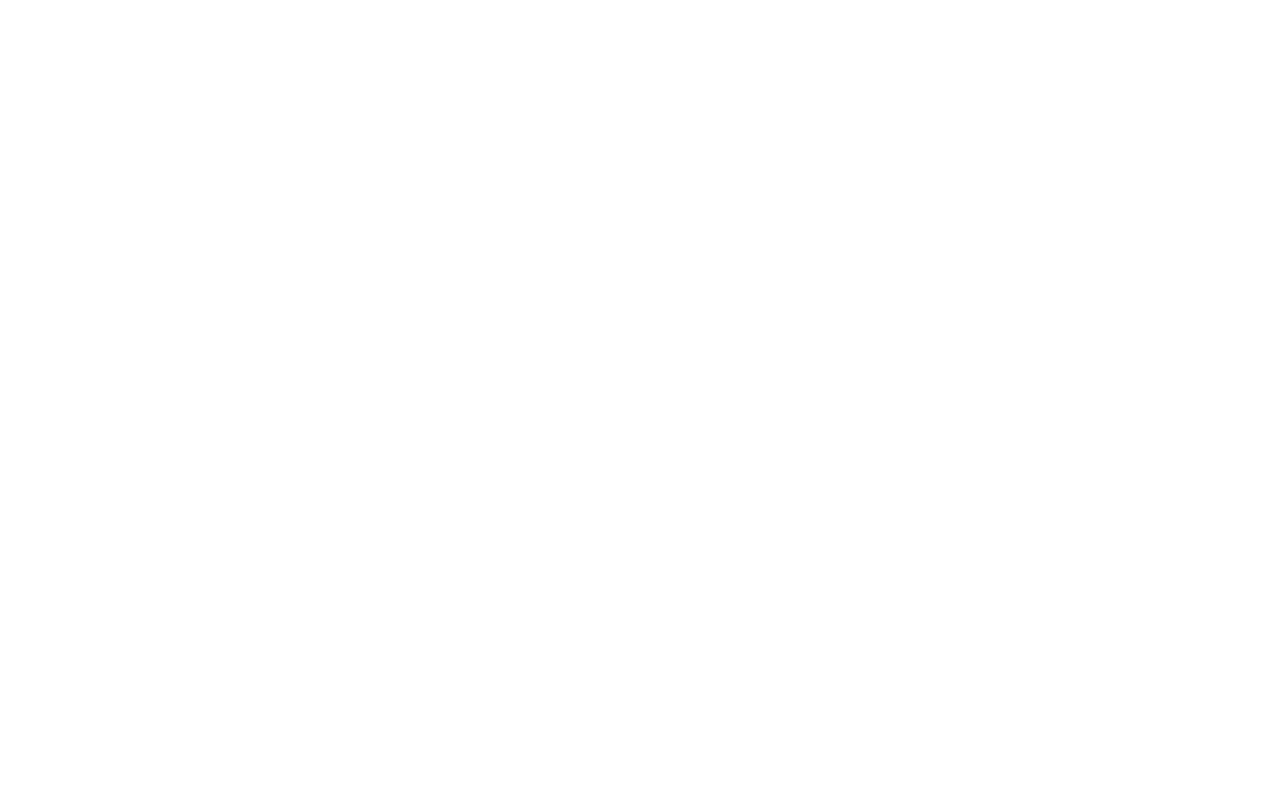
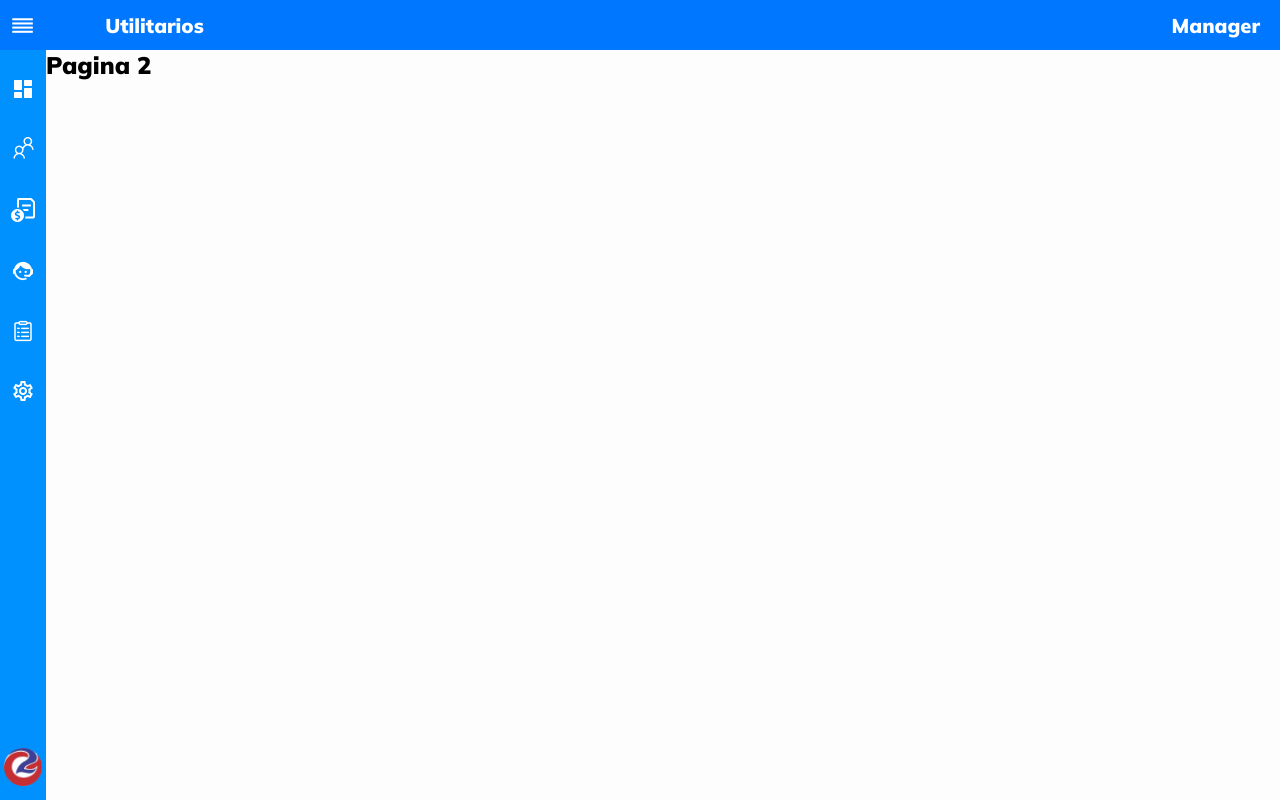
Before and after one commit to Rezsende/inforG2-Teste-Front-End, a Vue app: page /Pagina_TwoView in a window 1280 px wide. Before the commit this address had no page. Built offline with nearby package versions, Linux system fonts and the light colour scheme.

Commit message:
creating the other pages and linking them in the side menu

```diff
--- a/src/components/MenuComponente.vue
+++ b/src/components/MenuComponente.vue
@@ -3,12 +3,13 @@
 
 <div class="menu-top">
   <ul class="menu-top-ul">
-    <li class="menu-top-li"><img src="../assets/Vector.png" /></li>
-    <li><img src="../assets/people.png" /></li>
-    <li><img src="../assets/Group.png" /></li>
-    <li><img src="../assets/toy.png" /></li>
-    <li><img src="../assets/book.png" /></li>
-    <router-link to="/"><img src="../assets/tools.png" /></router-link>
+
+    <router-link to="/"><img src="../assets/Vector.png" /></router-link>
+    <router-link to="/Pagina_oneView"><img src="../assets/people.png" /></router-link>
+    <router-link to="/Pagina_TwoView"><img src="../assets/Group.png" /></router-link>
+    <router-link to="/Pagina_ThreeView"><img src="../assets/toy.png" /></router-link>
+    <router-link to="/Pagina_fourView"><img src="../assets/book.png" /></router-link>
+    <router-link to="/UltilitariosView"><img src="../assets/tools.png" /></router-link>
 
 
   </ul>
--- a/src/router/index.ts
+++ b/src/router/index.ts
@@ -2,6 +2,11 @@ import { createRouter, createWebHistory, RouteRecordRaw } from 'vue-router'
 import HomeView from '../views/HomeView.vue'
 import LoginView  from '../views/LoginView.vue'
 import UsersView from '../views/UsersView.vue'
+import Pagina_oneView from '../views/Pagina_oneView.vue'
+import Pagina_TwoView from '../views/Pagina_TwoView.vue'
+import UltilitariosView from '../views/UltilitariosView.vue'
+import Pagina_ThreeView from '../views/Pagina_ThreeView.vue'
+import Pagina_fourView from '../views/Pagina_fourView.vue'
 const routes: Array<RouteRecordRaw> = [
   {
     path: '/',
@@ -27,6 +32,31 @@ const routes: Array<RouteRecordRaw> = [
      component: UsersView
 
   },
+  {
+    path:'/Pagina_oneView',
+    name: 'Pagina_oneView',
+    component: Pagina_oneView
+  },
+  {
+    path:'/Pagina_TwoView',
+    name: 'Pagina_TwoView',
+    component: Pagina_TwoView
+  },
+  {
+    path:'/Pagina_ThreeView',
+    name: 'Pagina_ThreeView',
+    component: Pagina_ThreeView
+  },
+  {
+    path:'/Pagina_fourView',
+    name: 'Pagina_fourView',
+    component: Pagina_fourView
+  },
+  {
+    path:'/UltilitariosView',
+    name:'UltilitariosView',
+    component: UltilitariosView
+  }
 
 ]
 
--- a/src/views/HomeView.vue
+++ b/src/views/HomeView.vue
@@ -4,7 +4,7 @@
     <CorpoComponente>
       <MenuComponente />
       <MainComponente>
-        <CardComponente/>
+       <h2>Home</h2>
       </MainComponente>
     </CorpoComponente>
   </div>
@@ -15,7 +15,7 @@ import NavbarComponente from '@/components/NavbarComponente.vue';
 import MenuComponente from '@/components/MenuComponente.vue';
 import CorpoComponente from '@/components/CorpoComponente.vue';
 import MainComponente from '@/components/MainComponente.vue';
-import CardComponente from '@/components/CardComponente.vue';
+
 import { defineComponent } from 'vue';
 
 
@@ -26,7 +26,7 @@ export default defineComponent({
     CorpoComponente,
     MainComponente,
     MenuComponente,
-    CardComponente
+
 
   }
 });
--- /dev/null
+++ b/src/views/Pagina_ThreeView.vue
@@ -0,0 +1,33 @@
+<template>
+    <div>
+      <NavbarComponente />
+      <CorpoComponente>
+        <MenuComponente />
+        <MainComponente>
+         <h2>Pagina 3</h2>
+        </MainComponente>
+      </CorpoComponente>
+    </div>
+  </template>
+
+  <script lang="ts">
+  import NavbarComponente from '@/components/NavbarComponente.vue';
+  import MenuComponente from '@/components/MenuComponente.vue';
+  import CorpoComponente from '@/components/CorpoComponente.vue';
+  import MainComponente from '@/components/MainComponente.vue';
+
+  import { defineComponent } from 'vue';
+
+
+  export default defineComponent({
+
+    components: {
+      NavbarComponente,
+      CorpoComponente,
+      MainComponente,
+      MenuComponente,
+
+
+    }
+  });
+  </script>
--- /dev/null
+++ b/src/views/Pagina_TwoView.vue
@@ -0,0 +1,33 @@
+<template>
+    <div>
+      <NavbarComponente />
+      <CorpoComponente>
+        <MenuComponente />
+        <MainComponente>
+         <h2>Pagina 2</h2>
+        </MainComponente>
+      </CorpoComponente>
+    </div>
+  </template>
+
+  <script lang="ts">
+  import NavbarComponente from '@/components/NavbarComponente.vue';
+  import MenuComponente from '@/components/MenuComponente.vue';
+  import CorpoComponente from '@/components/CorpoComponente.vue';
+  import MainComponente from '@/components/MainComponente.vue';
+
+  import { defineComponent } from 'vue';
+
+
+  export default defineComponent({
+
+    components: {
+      NavbarComponente,
+      CorpoComponente,
+      MainComponente,
+      MenuComponente,
+
+
+    }
+  });
+  </script>
--- /dev/null
+++ b/src/views/Pagina_fourView.vue
@@ -0,0 +1,33 @@
+<template>
+    <div>
+      <NavbarComponente />
+      <CorpoComponente>
+        <MenuComponente />
+        <MainComponente>
+         <h2>Pagina 4</h2>
+        </MainComponente>
+      </CorpoComponente>
+    </div>
+  </template>
+
+  <script lang="ts">
+  import NavbarComponente from '@/components/NavbarComponente.vue';
+  import MenuComponente from '@/components/MenuComponente.vue';
+  import CorpoComponente from '@/components/CorpoComponente.vue';
+  import MainComponente from '@/components/MainComponente.vue';
+
+  import { defineComponent } from 'vue';
+
+
+  export default defineComponent({
+
+    components: {
+      NavbarComponente,
+      CorpoComponente,
+      MainComponente,
+      MenuComponente,
+
+
+    }
+  });
+  </script>
--- /dev/null
+++ b/src/views/Pagina_oneView.vue
@@ -0,0 +1,33 @@
+<template>
+    <div>
+      <NavbarComponente />
+      <CorpoComponente>
+        <MenuComponente />
+        <MainComponente>
+         <h2>Pagina 1</h2>
+        </MainComponente>
+      </CorpoComponente>
+    </div>
+  </template>
+
+  <script lang="ts">
+  import NavbarComponente from '@/components/NavbarComponente.vue';
+  import MenuComponente from '@/components/MenuComponente.vue';
+  import CorpoComponente from '@/components/CorpoComponente.vue';
+  import MainComponente from '@/components/MainComponente.vue';
+
+  import { defineComponent } from 'vue';
+
+
+  export default defineComponent({
+
+    components: {
+      NavbarComponente,
+      CorpoComponente,
+      MainComponente,
+      MenuComponente,
+
+
+    }
+  });
+  </script>
--- /dev/null
+++ b/src/views/UltilitariosView.vue
@@ -0,0 +1,33 @@
+<template>
+    <div>
+      <NavbarComponente />
+      <CorpoComponente>
+        <MenuComponente />
+        <MainComponente>
+          <CardComponente/>
+        </MainComponente>
+      </CorpoComponente>
+    </div>
+  </template>
+
+  <script lang="ts">
+  import NavbarComponente from '@/components/NavbarComponente.vue';
+  import MenuComponente from '@/components/MenuComponente.vue';
+  import CorpoComponente from '@/components/CorpoComponente.vue';
+  import MainComponente from '@/components/MainComponente.vue';
+  import CardComponente from '@/components/CardComponente.vue';
+  import { defineComponent } from 'vue';
+
+
+  export default defineComponent({
+
+    components: {
+      NavbarComponente,
+      CorpoComponente,
+      MainComponente,
+      MenuComponente,
+      CardComponente
+
+    }
+  });
+  </script>
```
